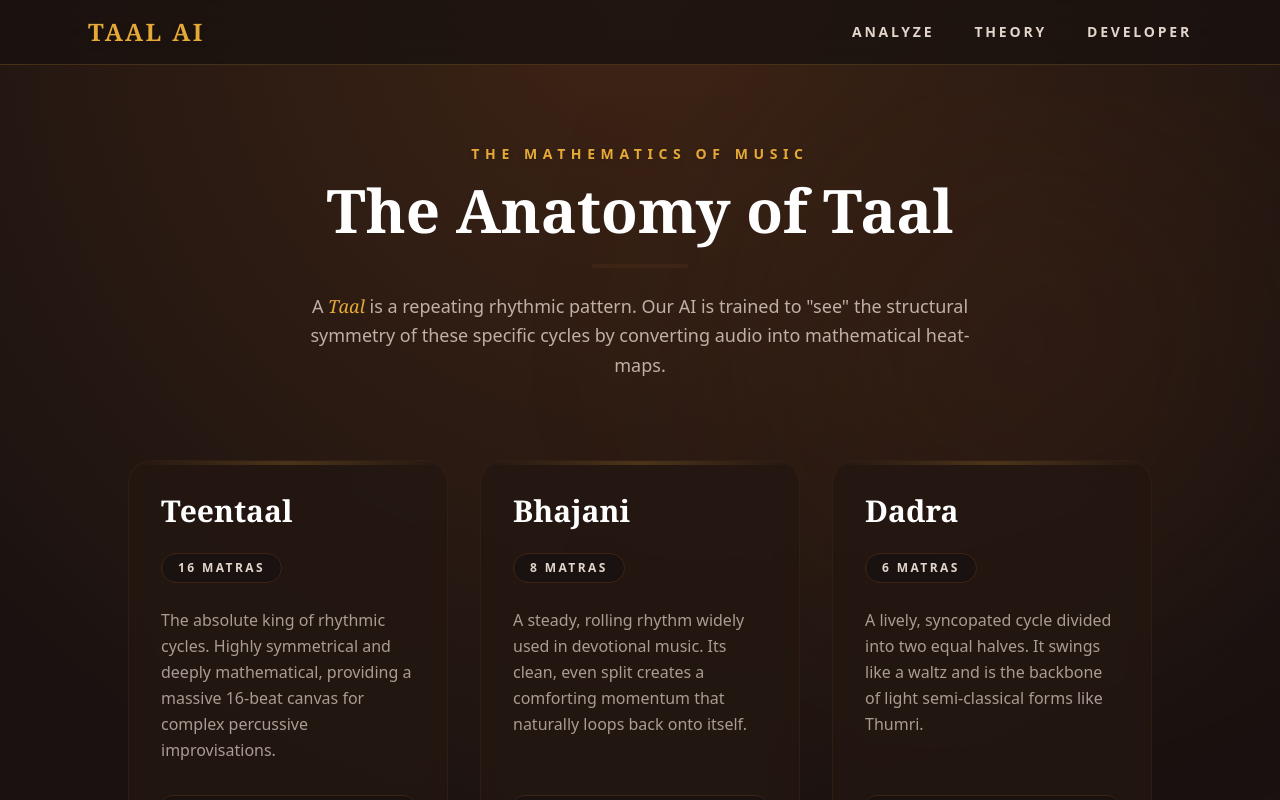
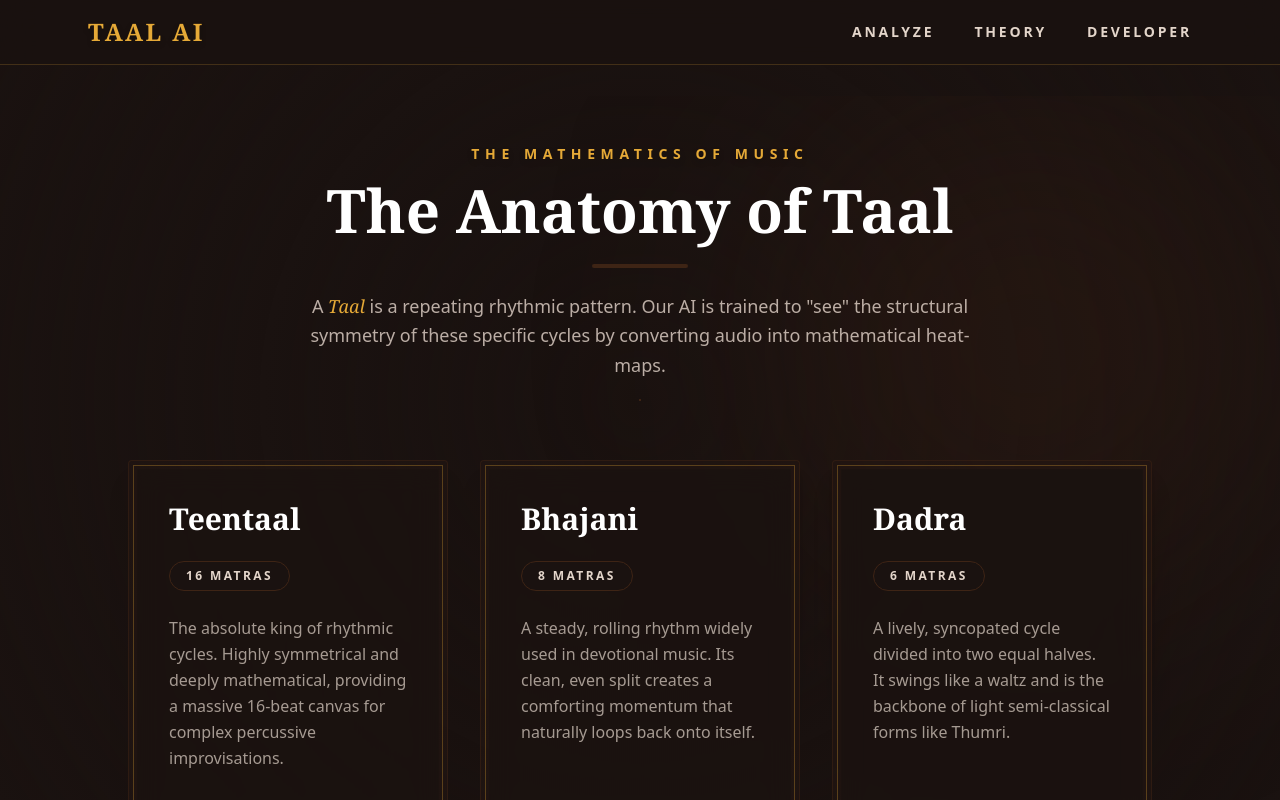
Before and after one commit to IsheteDGr8/TaalAI, a Next.js app in the folder frontend/: page /theory in a window 1280 px wide. Shown: the top 800 px of the page. Built offline with nearby package versions, Linux system fonts and the light colour scheme.

Commit message:
Some UI changes, jaali pattern, taal watermark, rajasthani cover for analysis

```diff
--- a/frontend/src/app/globals.css
+++ b/frontend/src/app/globals.css
@@ -14,35 +14,45 @@
 
   /* Custom Animations */
   --animate-glow-pulse: glow 2s cubic-bezier(0.4, 0, 0.6, 1) infinite;
+  --animate-tabla-ripple: tabla-ripple 2s cubic-bezier(0, 0, 0.2, 1) infinite;
 
   @keyframes glow {
-    0%, 100% {
-      opacity: 1;
-      box-shadow: 0 0 15px rgba(229, 169, 55, 0.2);
-    }
-    50% {
-      opacity: 0.7;
-      box-shadow: 0 0 30px rgba(229, 169, 55, 0.6);
-    }
+    0%, 100% { opacity: 1; box-shadow: 0 0 15px rgba(229, 169, 55, 0.2); }
+    50% { opacity: 0.7; box-shadow: 0 0 30px rgba(229, 169, 55, 0.6); }
+  }
+
+  @keyframes tabla-ripple {
+    0% { transform: scale(0.5); opacity: 1; border-width: 4px; }
+    100% { transform: scale(2.5); opacity: 0; border-width: 0px; }
   }
 }
 
-/* Base Styles */
+/* Base Styles with Jali (Lattice) Pattern */
 body {
   background-color: var(--color-classical-dark);
   color: var(--color-classical-sand);
   scroll-behavior: smooth;
-  background-image: radial-gradient(circle at 50% 0%, var(--color-classical-wood) 0%, transparent 70%);
+
+  /* Intricate CSS Jali Pattern */
+  background-image:
+    radial-gradient(var(--color-classical-wood) 1px, transparent 1px),
+    radial-gradient(var(--color-classical-wood) 1px, transparent 1px);
+  background-size: 40px 40px;
+  background-position: 0 0, 20px 20px;
+  background-attachment: fixed;
+}
+
+/* Subtle overlay to fade the pattern so it doesn't distract from text */
+body::before {
+  content: "";
+  position: fixed;
+  top: 0; left: 0; width: 100%; height: 100%;
+  background: radial-gradient(circle at center, transparent 0%, var(--color-classical-dark) 100%);
+  pointer-events: none;
+  z-index: -1;
 }
 
 /* Custom Scrollbar */
-::-webkit-scrollbar {
-  width: 6px;
-}
-::-webkit-scrollbar-track {
-  background: var(--color-classical-dark);
-}
-::-webkit-scrollbar-thumb {
-  background: var(--color-classical-gold);
-  border-radius: 3px;
-}
+::-webkit-scrollbar { width: 6px; }
+::-webkit-scrollbar-track { background: var(--color-classical-dark); }
+::-webkit-scrollbar-thumb { background: var(--color-classical-gold); border-radius: 3px; }
--- a/frontend/src/app/theory/page.js
+++ b/frontend/src/app/theory/page.js
@@ -24,8 +24,6 @@ export default function Theory() {
 
   return (
     <div className="flex-grow flex flex-col items-center p-6 md:p-12 relative overflow-hidden">
-
-      {/* Background Ambience */}
       <div className="absolute top-0 right-0 w-[500px] h-[500px] bg-classical-wood/30 rounded-full blur-[120px]"></div>
 
       <div className="max-w-5xl w-full relative z-10">
@@ -39,20 +37,23 @@ export default function Theory() {
           </h1>
           <div className="h-1 w-24 bg-classical-wood mx-auto mb-6 rounded-full"></div>
           <p className="text-lg text-classical-sand/80 max-w-2xl mx-auto font-light leading-relaxed">
-            A <i className="font-serif text-classical-gold">Taal</i>  is a repeating rhythmic pattern. Our AI is trained to &quot;see&quot; the structural symmetry of these specific cycles by converting audio into mathematical heat-maps.
+            A <i className="font-serif text-classical-gold">Taal</i> is a repeating rhythmic pattern. Our AI is trained to &quot;see&quot; the structural symmetry of these specific cycles by converting audio into mathematical heat-maps.
           </p>
         </div>
 
-        {/* Theory Cards */}
+        {/* --- MANUSCRIPT BORDER CARDS --- */}
         <div className="grid md:grid-cols-3 gap-8">
           {taals.map((taal) => (
-            <div
-              key={taal.name}
-              className="group bg-[#241712]/80 backdrop-blur-md border border-classical-wood/60 rounded-3xl p-8 hover:border-classical-gold/50 transition-all duration-500 hover:-translate-y-2 hover:shadow-[0_10px_40px_-10px_rgba(229,169,55,0.15)] flex flex-col h-full relative overflow-hidden"
-            >
-              {/* Subtle top glow line */}
-              <div className="absolute top-0 left-0 w-full h-1 bg-gradient-to-r from-transparent via-classical-gold/20 to-transparent group-hover:via-classical-gold transition-all duration-500"></div>
+            <div key={taal.name} className="relative bg-[#241712]/50 p-2 rounded-sm border border-classical-wood/50 hover:-translate-y-2 transition-all duration-500 shadow-xl group cursor-default">
 
+              {/* Layer 1: Outer Gold Frame */}
+              <div className="absolute inset-1 border border-classical-gold/30 group-hover:border-classical-gold/70 pointer-events-none transition-colors duration-500"></div>
+
+              {/* Layer 2: Inner Delicate Line */}
+              <div className="absolute inset-2 border-[0.5px] border-classical-gold/10 group-hover:border-classical-gold/40 pointer-events-none transition-colors duration-500"></div>
+
+              {/* Inner Content Block */}
+              <div className="bg-[#1A1210]/90 backdrop-blur-md p-8 h-full flex flex-col relative z-10">
                 <div className="mb-6 flex justify-between items-start">
                   <h2 className="text-3xl font-serif font-bold text-white group-hover:text-classical-gold transition-colors">{taal.name}</h2>
                 </div>
@@ -72,14 +73,13 @@ export default function Theory() {
                   </p>
                 </div>
               </div>
+
+            </div>
           ))}
         </div>
 
         <div className="mt-20 text-center">
-          <Link
-            href="/classify"
-            className="inline-block px-10 py-4 border border-classical-wood text-classical-gold font-serif font-bold tracking-widest rounded-full hover:bg-classical-wood hover:text-white transition-all duration-300 hover:shadow-[0_0_20px_rgba(229,169,55,0.2)]"
-          >
+          <Link href="/classify" className="inline-block px-10 py-4 border border-classical-wood text-classical-gold font-serif font-bold tracking-widest rounded-full hover:bg-classical-wood hover:text-white transition-all duration-300 hover:shadow-[0_0_20px_rgba(229,169,55,0.2)]">
             RETURN TO ANALYSIS
           </Link>
         </div>
```
Also changed, not shown: frontend/src/app/classify/page.js (+47 -22 lines). Lines whose indentation alone changed are shown as unchanged.
